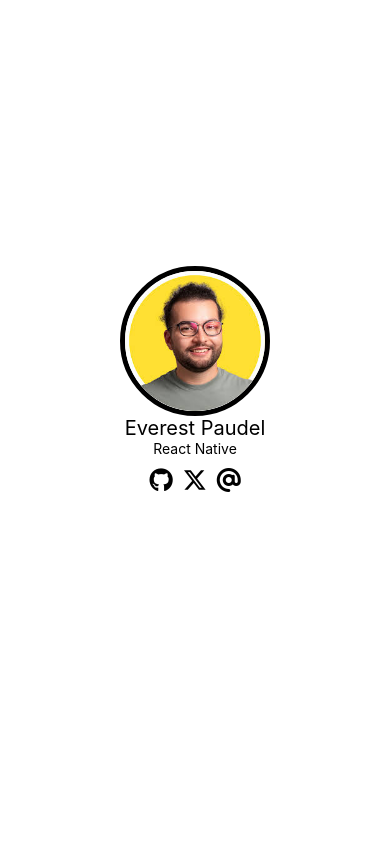
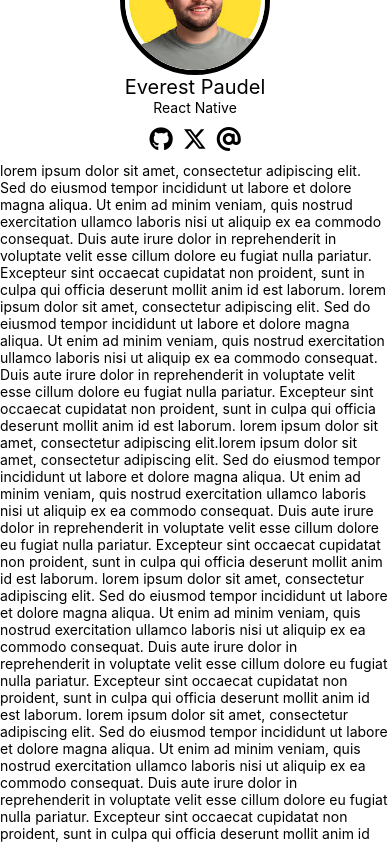
Before and after one commit to everestp/ReactNative, a React Native app: screen / in a window 390 px wide. Built offline with nearby package versions, Linux system fonts and the light colour scheme.

Commit message:
Learning :ScrollVIew

```diff
--- a/App.js
+++ b/App.js
@@ -1,10 +1,13 @@
 import { StatusBar } from 'expo-status-bar';
-import { Image, StyleSheet, Text, View } from 'react-native';
+import { Image, ScrollView, StyleSheet, Text, View } from 'react-native';
 
 import FontAwesome6 from '@expo/vector-icons/FontAwesome6';
 
 export default function App() {
   return (
+    <ScrollView showsVerticalScrollIndicator={false}>
+
+
     <View style={styles.container}>
       <Image  source={require("./assets/download (1).jpeg")} style={{
         width:"100%",
@@ -27,9 +30,44 @@
       <FontAwesome6 name="x-twitter" size={24} color="black" />
       <FontAwesome6 name="at" size={24} color="black" />
       </View>
+      <Text>
+        lorem ipsum dolor sit amet, consectetur adipiscing elit.
+        Sed do eiusmod tempor incididunt ut labore et dolore magna aliqua.
+        Ut enim ad minim veniam, quis nostrud exercitation ullamco laboris nisi ut aliquip ex ea commodo consequat.
+        Duis aute irure dolor in reprehenderit in voluptate velit esse cillum dolore eu fugiat nulla pariatur.
+        Excepteur sint occaecat cupidatat non proident, sunt in culpa qui officia deserunt mollit anim id est laborum.
+        lorem ipsum dolor sit amet, consectetur adipiscing elit.
+        Sed do eiusmod tempor incididunt ut labore et dolore magna aliqua.
+        Ut enim ad minim veniam, quis nostrud exercitation ullamco laboris nisi ut aliquip ex ea commodo consequat.
+        Duis aute irure dolor in reprehenderit in voluptate velit esse cillum dolore eu fugiat nulla pariatur.
+        Excepteur sint occaecat cupidatat non proident, sunt in culpa qui officia deserunt mollit anim id est laborum.
+        lorem ipsum dolor sit amet, consectetur adipiscing elit.lorem ipsum dolor sit amet, consectetur adipiscing elit.
+        Sed do eiusmod tempor incididunt ut labore et dolore magna aliqua.
+        Ut enim ad minim veniam, quis nostrud exercitation ullamco laboris nisi ut aliquip ex ea commodo consequat.
+        Duis aute irure dolor in reprehenderit in voluptate velit esse cillum dolore eu fugiat nulla pariatur.
+        Excepteur sint occaecat cupidatat non proident, sunt in culpa qui officia deserunt mollit anim id est laborum.
+        lorem ipsum dolor sit amet, consectetur adipiscing elit.
+        Sed do eiusmod tempor incididunt ut labore et dolore magna aliqua.
+        Ut enim ad minim veniam, quis nostrud exercitation ullamco laboris nisi ut aliquip ex ea commodo consequat.
+        Duis aute irure dolor in reprehenderit in voluptate velit esse cillum dolore eu fugiat nulla pariatur.
+        Excepteur sint occaecat cupidatat non proident, sunt in culpa qui officia deserunt mollit anim id est laborum.
+        lorem ipsum dolor sit amet, consectetur adipiscing elit.
+        Sed do eiusmod tempor incididunt ut labore et dolore magna aliqua.
+        Ut enim ad minim veniam, quis nostrud exercitation ullamco laboris nisi ut aliquip ex ea commodo consequat.
+        Duis aute irure dolor in reprehenderit in voluptate velit esse cillum dolore eu fugiat nulla pariatur.
+        Excepteur sint occaecat cupidatat non proident, sunt in culpa qui officia deserunt mollit anim id est laborum.
+        lorem ipsum dolor sit amet, consectetur adipiscing elit.
+        Sed do eiusmod tempor incididunt ut labore et dolore magna aliqua.
+        Ut enim ad minim veniam, quis nostrud exercitation ullamco laboris nisi ut aliquip ex ea commodo consequat.
+        Duis aute irure dolor in reprehenderit in voluptate velit esse cillum dolore eu fugiat nulla pariatur.
+        Excepteur sint occaecat cupidatat non proident, sunt in culpa qui officia deserunt mollit anim id est laborum.
+        lorem ipsum dolor sit amet, consectetur adipiscing elit.lorem ipsum dolor sit amet, consectetur adipiscing elit.
+        Sed do eiusmod tempor incididunt ut labore et dolore magna aliqua.
+      </Text>
 
       <StatusBar style="auto" />
     </View>
+    </ScrollView>
   );
 }
 
```
